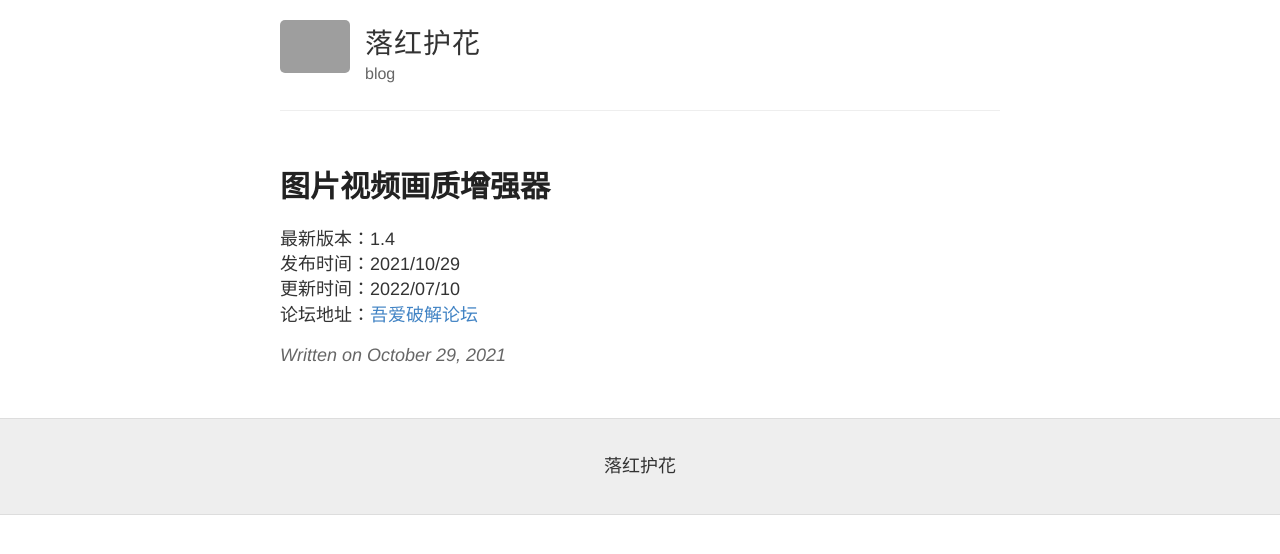
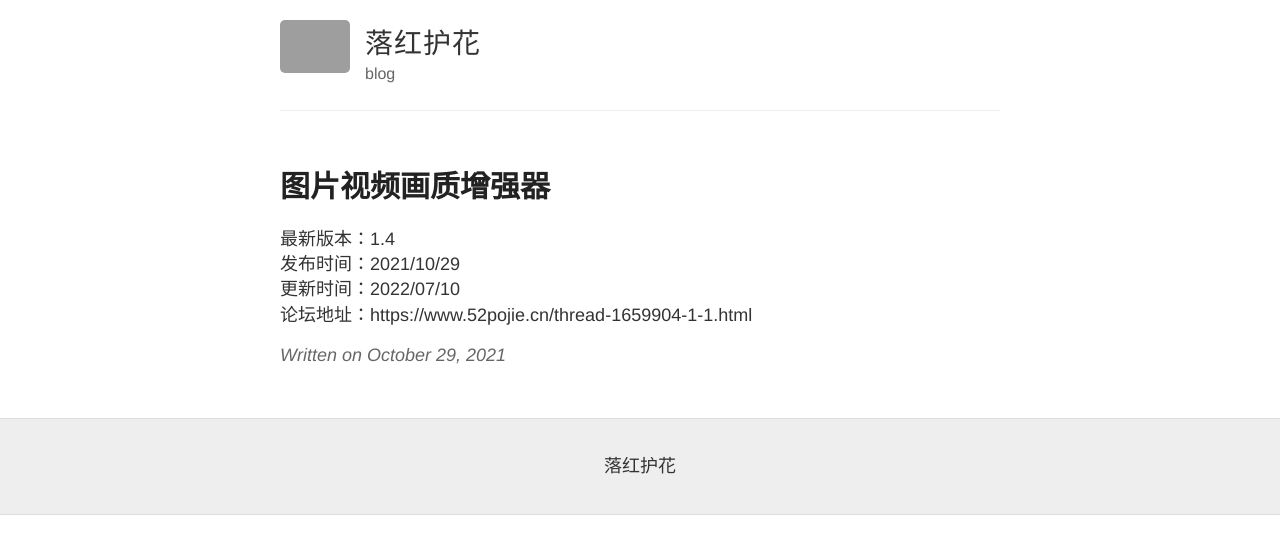
Before and after one commit to winnie2007/winnie2007.github.io, a Jekyll site: the page built from _posts/2021-10-29-图片视频画质增强器.md, in a window 1280 px wide. Shown: the top 554 px of the page. Built offline with Jekyll 4.4.1, drawn with Linux system fonts in a browser that asks for light colours; grey boxes are pictures that could not be loaded.

Commit message:
Update 2021-10-29-图片视频画质增强器.md

```diff
--- a/_posts/2021-10-29-图片视频画质增强器.md
+++ b/_posts/2021-10-29-图片视频画质增强器.md
@@ -6,4 +6,4 @@ title: 图片视频画质增强器
 最新版本：1.4 <br>
 发布时间：2021/10/29<br>
 更新时间：2022/07/10<br>
-论坛地址：[吾爱破解论坛](https://www.52pojie.cn/thread-1659904-1-1.html)<br>
+论坛地址：https://www.52pojie.cn/thread-1659904-1-1.html<br>
```
